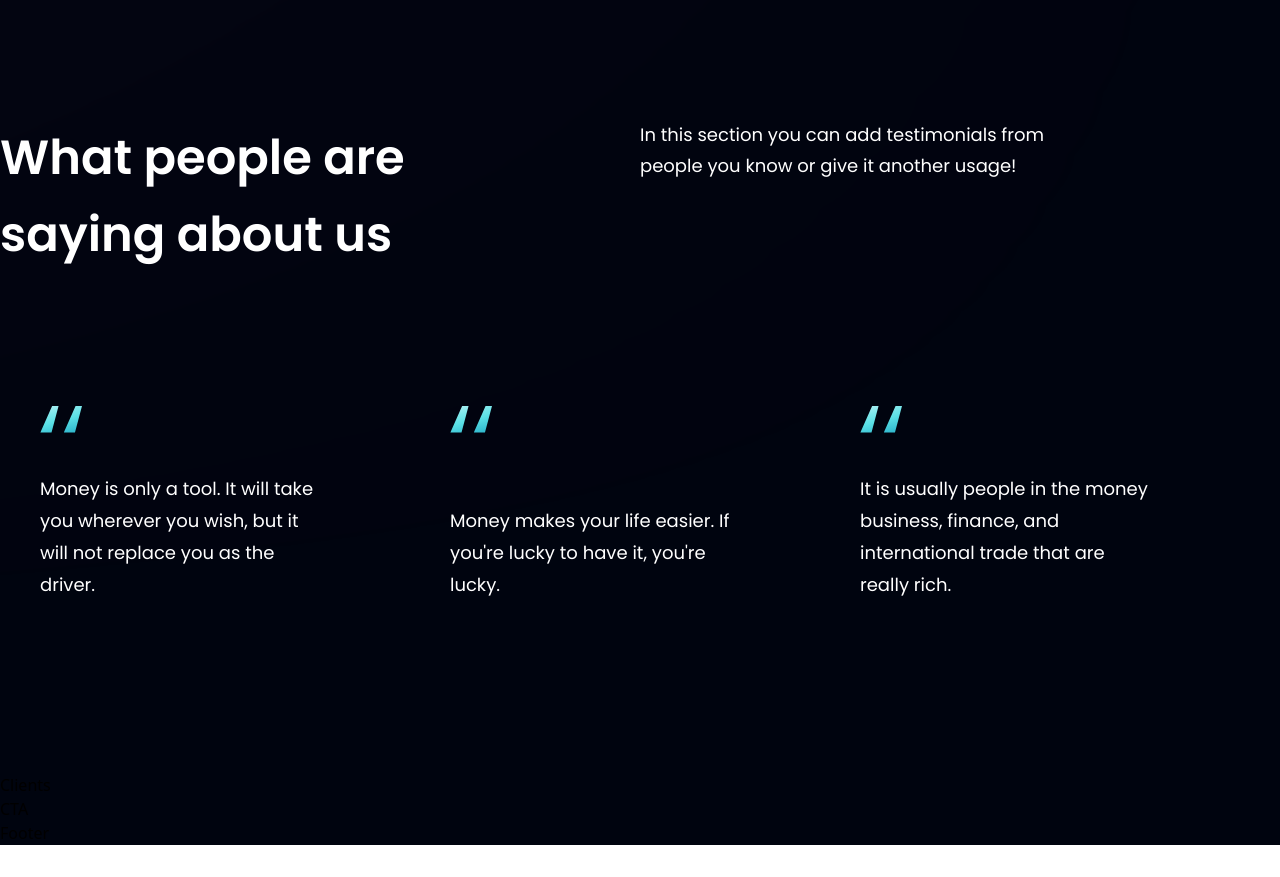
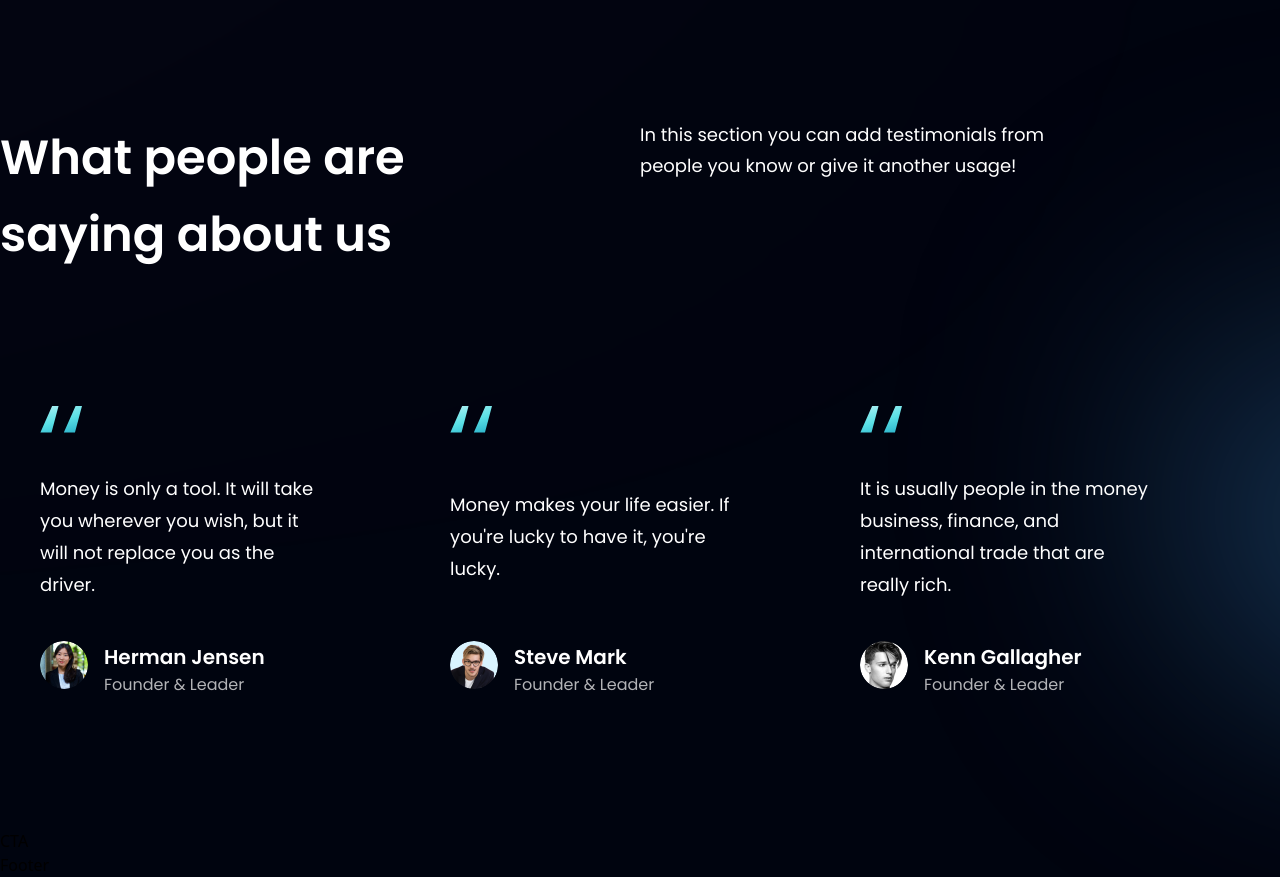
Before and after one commit to Efu-Dev/react-tailwind-template, a React (Vite) app in the folder presentation-site/: page / in a window 1280 px wide. Shown: the part 2920-3797 px from the top of the page. Before the commit the page ends 3765 px from the top, so only its background shows below. Built offline with nearby package versions, Linux system fonts and the light colour scheme.

Commit message:
deleted Clients component as it's not necessary for the project & finished feedback components

```diff
--- a/presentation-site/src/App.jsx
+++ b/presentation-site/src/App.jsx
@@ -1,7 +1,7 @@
 import React from 'react';
 import styles from './style.js';
 
-import {Navbar, Billing, Business, Button, CardDeal, Clients, Stats,
+import {Navbar, Billing, Business, Button, CardDeal, Stats,
   CTA, Footer, GetInTouch, Hero, Testimonials} from './components/index.js';
 
 const App = () => (
@@ -25,7 +25,6 @@ const App = () => (
         <Billing />
         <CardDeal />
         <Testimonials />
-        <Clients />
         <CTA />
         <Footer />
       </div>
--- a/presentation-site/src/components/Clients.jsx
+++ /dev/null
@@ -1,9 +0,0 @@
-import React from 'react';
-
-const Clients = () => {
-  return (
-    <div>Clients</div>
-  );
-};
-
-export default Clients;
--- a/presentation-site/src/components/FeedbackCard.jsx
+++ b/presentation-site/src/components/FeedbackCard.jsx
@@ -5,7 +5,17 @@ const FeedbackCard = ({content, name, title, img}) => (
     <div className='flex justify-between flex-col px-10 py-12 rounded-[20px] max-w-[370px] md:mr-10
     sm:mr-5 mr-0 my-5 feedback-card'>
         <img src={quotes} alt='double_quotes' className='w-[42px] h-[27px] object-contain' />
+
         <p className='font-poppins font-normal text-[18px] leading-[32px] text-white my-10'>{content}</p>
+
+        <div className='flex flex-row'>
+            <img src={img} alt={name} className='w-[48px] h-[48px] rounded-full' />
+
+            <div className='flex flex-col ml-4'>
+                <h4 className='font-poppins font-semibold text-[20px] leading-[32px] text-white'>{name}</h4>
+                <p className='font-poppins font-normal text-[16px] leading-[24px] text-dimWhite'>{title}</p>
+            </div>
+        </div>
     </div>
 );
 
--- a/presentation-site/src/components/Testimonials.jsx
+++ b/presentation-site/src/components/Testimonials.jsx
@@ -7,7 +7,7 @@ const Testimonials = () => {
   return (
     <section id="clients" className={`${styles.paddingY} ${styles.flexCenter} flex-col relative`}>
       {/* TODO: gradient */}
-      <div />
+      <div className='absolute z-[1] w-[60%] h-[60%] -right-[50%] rounded-full blue__gradient' />
 
       <div className='w-full flex justify-between items-cents md:flex-row flex-col sm:mb-16 mb-6 relative z-[1]'>
         <h1 className={styles.heading2}>What people are <br className='sm:block hidden' />
@@ -20,7 +20,7 @@ const Testimonials = () => {
 
       <div className='flex flex-wrap sm:justify-start justify-center w-full feedback-container relative z-[1]'>
         {feedback.map((card) => (
-          <FeedbackCard key={card.id} content={card.content} name={card.name} title={card.title} />
+          <FeedbackCard key={card.id} img={card.img} content={card.content} name={card.name} title={card.title} />
         ))}
       </div>
     </section>
--- a/presentation-site/src/components/index.js
+++ b/presentation-site/src/components/index.js
@@ -3,7 +3,6 @@ import Billing from './Billing.jsx';
 import Business from './Business.jsx';
 import Button from './Button.jsx';
 import CardDeal from './CardDeal.jsx';
-import Clients from './Clients.jsx';
 import CTA from './CTA.jsx';
 import Footer from './Footer.jsx';
 import GetInTouch from './GetInTouch.jsx';
@@ -11,4 +10,4 @@ import Hero from './Hero.jsx';
 import Testimonials from './Testimonials.jsx';
 import Stats from './Stats.jsx';
 
-export {Navbar, Billing, Business, Button, CardDeal, Clients, CTA, Footer, GetInTouch, Hero, Stats, Testimonials};
+export {Navbar, Billing, Business, Button, CardDeal, CTA, Footer, GetInTouch, Hero, Stats, Testimonials};
```
